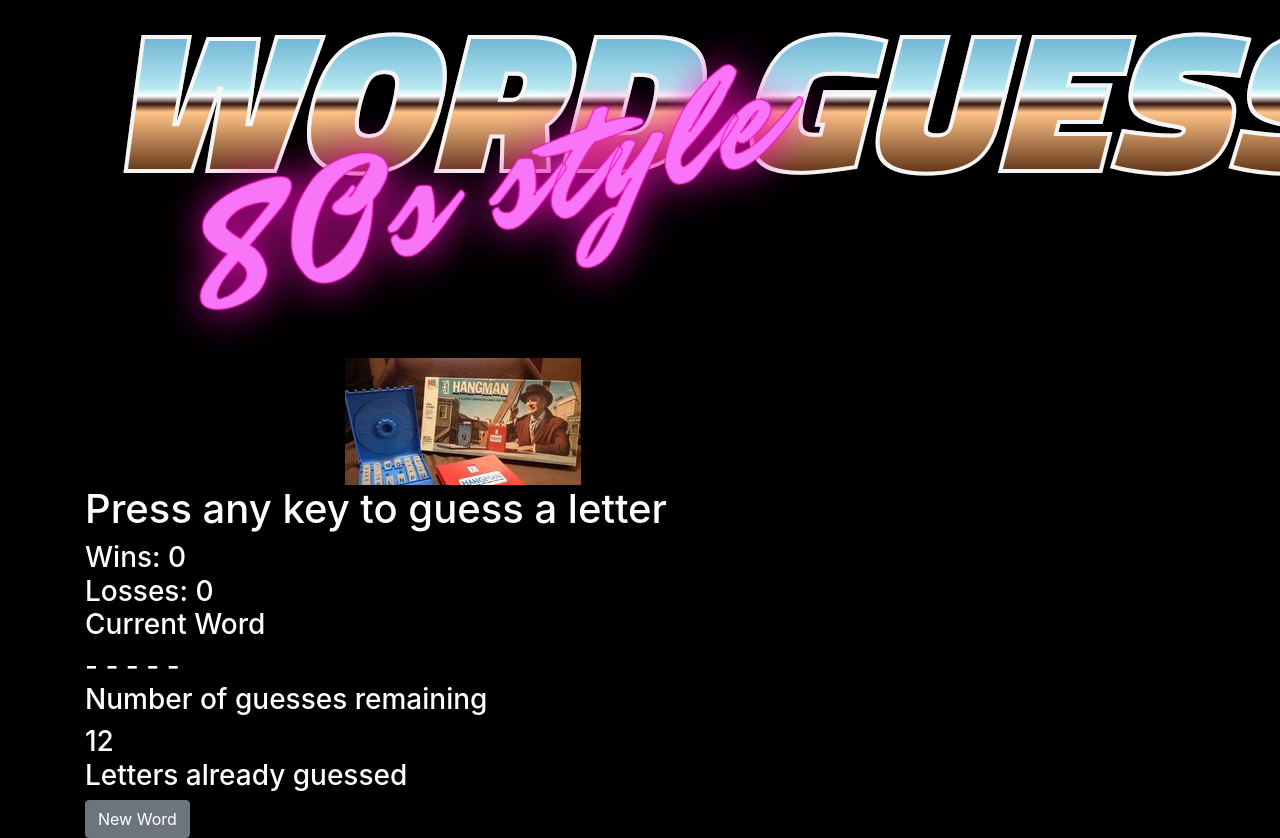
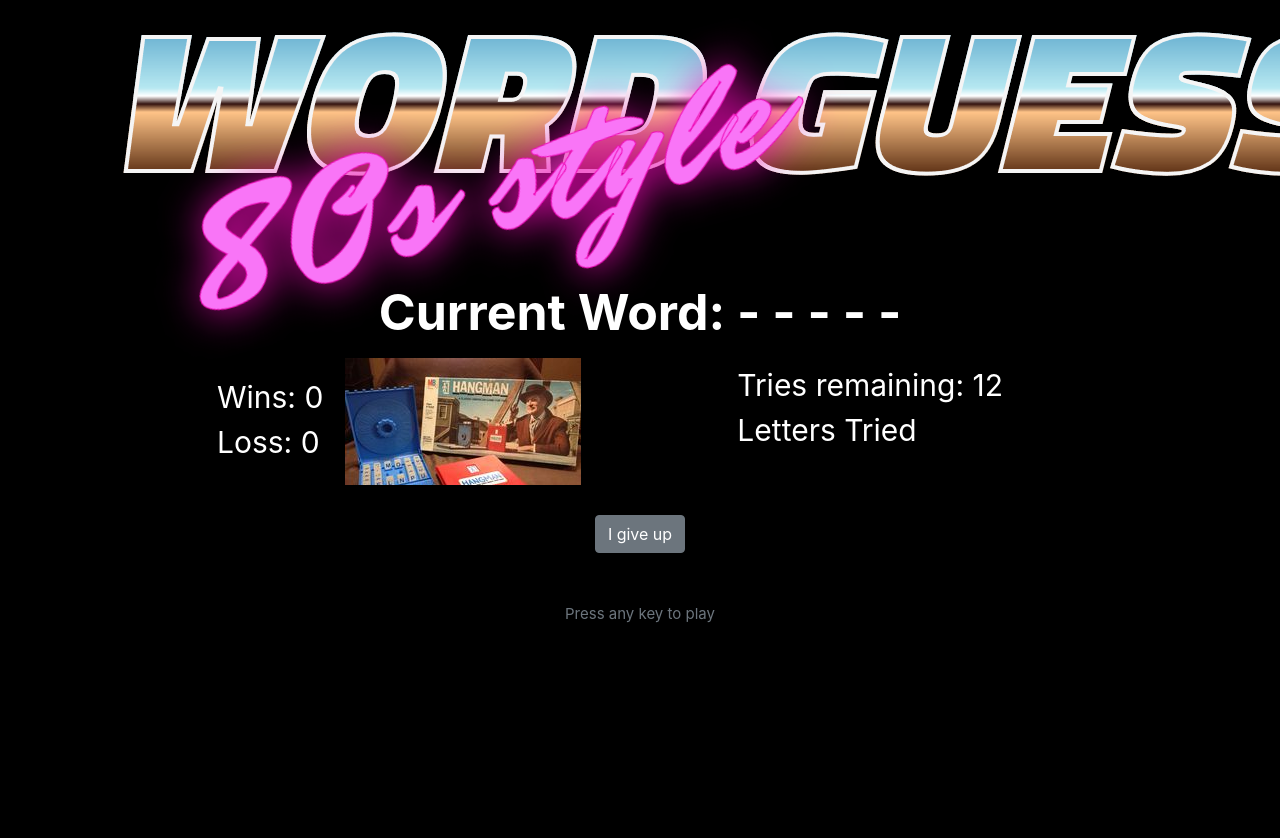
Before and after one commit to hankatola/word_guess_game, a plain HTML site: page index.html in a window 1280 px wide. Shown: the top 838 px of the page. After the commit the page ends 800 px from the top, so only its background shows below. Drawn offline with nearby package versions, Linux system fonts and the light colour scheme.

Commit message:
html, css, & js all pretty much done

```diff
--- a/assets/css/style.css
+++ b/assets/css/style.css
@@ -1,5 +1,50 @@
+
 body {
     background: black;
     color: white;
     margin: auto;
 }
+
+img {
+    z-index: -1;
+    position: absolute;
+    top: 0;
+}
+
+main {
+    z-index: 2;
+    padding-top: 275px;
+}
+
+#wins {
+    padding-top: 25px;
+}
+
+.row {
+    width: auto;
+    margin-left: -75px;
+}
+
+.btn {
+    margin-top: 50px;
+}
+.container {
+    width: 100%;
+    font-size: 30px;
+}
+
+.column {
+    float: left;
+    margin: auto;
+    padding: none;
+}
+
+#display {
+    font-size: 50px;
+    font-weight: bold;
+}
+
+.text-muted {
+    padding-top: 50px;
+    font-size: 15px;
+}
--- a/assets/javascript/game.js
+++ b/assets/javascript/game.js
@@ -29,7 +29,8 @@ var game = {
     score: [],                  // len(score) = len(word), either 0 or 1 depending on whether or not the letter has been found
     tries: [],                  // tried letters
     remaining: lives,           // guesses remaining. g/o when remaining == 0
-    display: [],                // display variable
+    display: '',                // display variable
+    x: '',
 }
 var alphabet = 'abcdefghijklmnopqrstuvwxyz';
 var wordBank = [
@@ -93,7 +94,8 @@ function randInt() {
 }
 
 function prepareWord() {
-    game.word = wordBank[randInt()].split('')
+    game.x = wordBank[randInt()]
+    game.word = game.x.split('')
     game.tries = []
     game.score = []
     game.display = ''
@@ -117,6 +119,7 @@ function updateGame(key) {
     // record k, update remaining guesses & score if k in word
     if (game.tries.indexOf(key) < 0) {
         game.tries.push(key)
+        game.tries.sort()
     } else {
         alert('You already tried ' + key + '!')
         return
@@ -164,11 +167,11 @@ function keyPress(key) {
 }
 
 function display() {
-    $('#display').text(game.display)
-    $('#remaining').text(game.remaining)
+    $('#display').text('Current Word:  ' + game.display)
+    $('#remaining').text('Tries remaining: ' + game.remaining)
     $('#guesses').text(game.tries)
     $('#wins').text('Wins: ' + wins)
-    $('#losses').text('Losses: ' + losses)
+    $('#losses').text('Loss: ' + losses)
 }
 
 /*
@@ -198,10 +201,11 @@ function main(key) {
         },100)
     }
     if (gs === -1) {                // You lost
+        let y = game.x
         losses += 1
         display()
         setTimeout(function(){
-            alert('You lost!')
+            alert('You lost! The word was ' + y)
         },50)
         prepareWord()
         setTimeout(function() {
--- a/index.html
+++ b/index.html
@@ -16,23 +16,23 @@
 <body class='container'>
     <main>
         <img src="assets/images/2-WordGuess.jpg">
-        <div><h1>Press any key to guess a letter</h1></div>
-        <h3>
-        <div id='wins'></div>
-        <div id='losses'></div>
-        <div><h3>Current Word</h3></div>
-        <div id='display'></div>
-        <div><h3>Number of guesses remaining</h3></div>
-        <div id='remaining'></div>
-        <div><h3>Letters already guessed</h3></div>
-        <div id='guesses'></div>
-        </h3>
-        <button type="button" class="btn btn-secondary" id='reset'>New Word</button>
+        <div class='mx-auto text-center' id='display'></div>
+        <div class='row'>
+            <div class='column float-left'>
+                <div id='wins'></div>
+                <div id='losses'></div>
+            </div>
+            <div class='column float-right'>
+                <div id='remaining'></div>
+                <div>Letters Tried</div>
+                <div id='guesses'></div>
+            </div>
+        </div>
+        <div class='mx-auto text-center'>
+            <button type="button" class="btn btn-secondary" id='reset'>I give up</button>
+            <div class='text-muted'>Press any key to play</div>
+        </div>
     </main>
-
-    <footer>
-
-    </footer>
 </body>
 
 </html>
```
